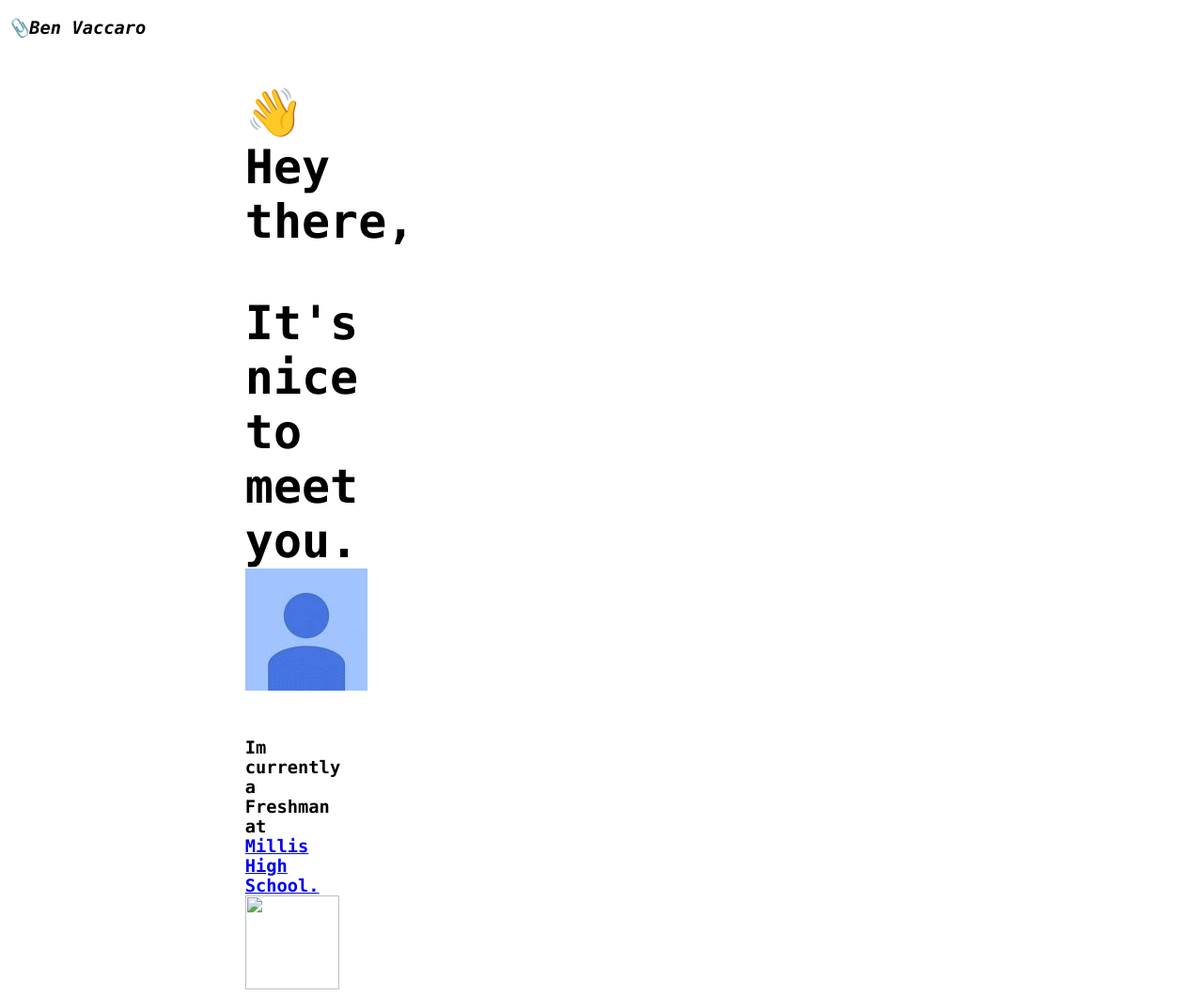
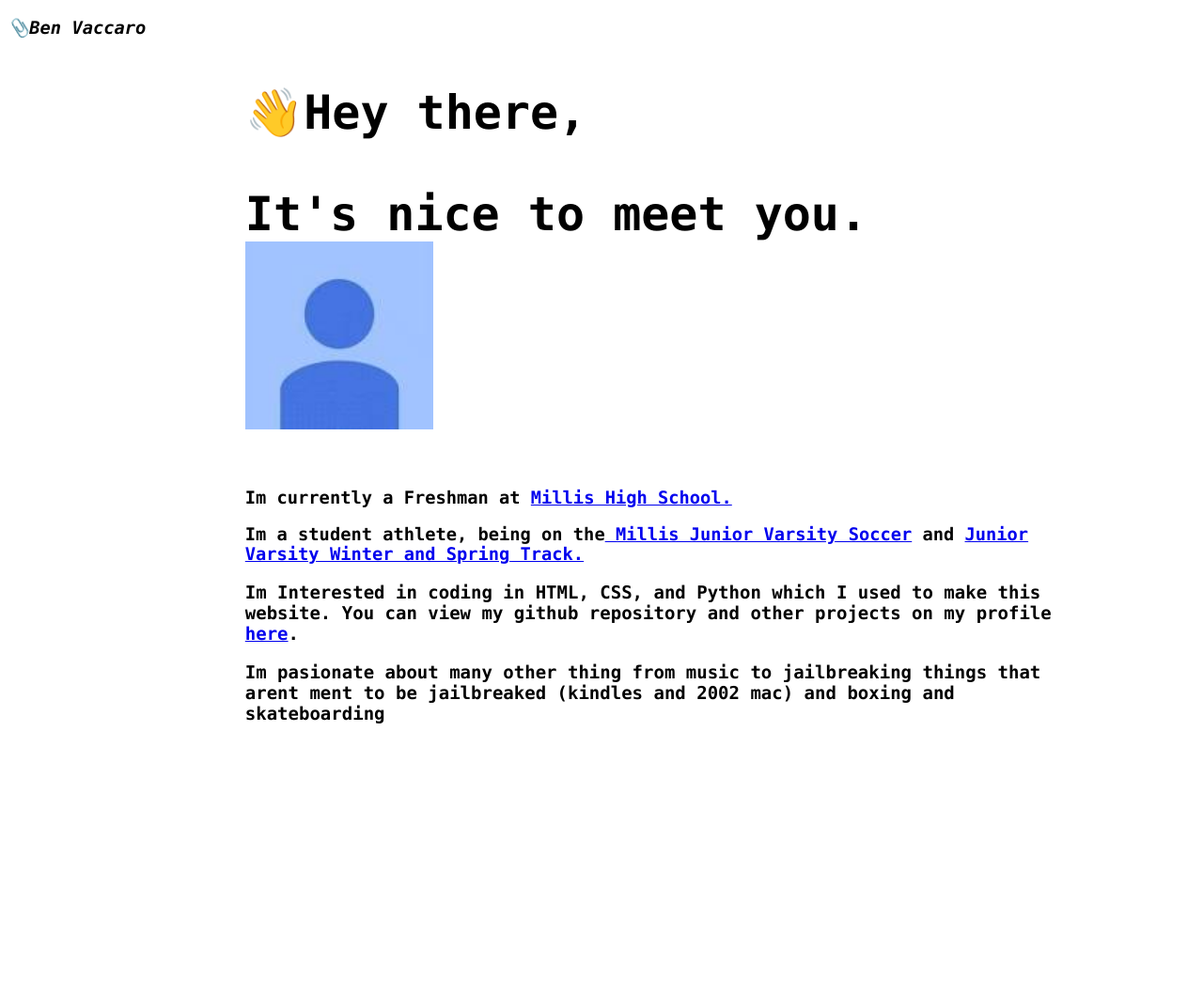
Before and after one commit to 2008wbbv/Personal-Website, a plain HTML site: page index.html in a window 1280 px wide. Shown: the top 1060 px of the page at 94% size. After the commit the page ends 800 px from the top, so only its background shows below. Drawn offline with Linux system fonts and the light colour scheme.

Commit message:
V. 0.2 added more paragraphs

```diff
--- a/index.html
+++ b/index.html
@@ -9,7 +9,7 @@
     html {
   height: 100%;
   width: 100%;
-  font-family:Lucida Console
+  font-family:Lucida Console,Monaco,Verdana
 }
 .pfppad {
   display: block;
@@ -23,7 +23,7 @@
   display: block;
   margin-left: 20%;
   margin-right: 80%;
-  width: auto;
+  width: 70%;
 }
 
 
@@ -34,7 +34,9 @@
 <body>
 <h3><i>📎Ben Vaccaro</i>
 <p style="font-size:50px;"class="bio">👋Hey there,</p>
-<p style="font-size:50px;"class="bio"> It's nice to meet you. <img src="pfp.png" class="pfppad"></p>
-<p style=""class="bio">Im currently a Freshman at <a href="https://hs.millisps.org/">Millis High School.</a> <img src="mhs.png" style="width:100px;height:100px; class="pfppad"> <p style=""class="bio"> Im a student athlete, being on the</p><a href="https://twitter.com/MillisAthletics">Millis Junior Varsity Soccer</a> and <a href="https://twitter.com/MillisAthletics">Junior Varsity Winter and Spring Track.</a> </p>
+<p style="font-size:50px;"class="bio"> It's nice to meet you. <img src="pfp.png" style="width:200px;height: 200px; class="pfppad"</p>
+<p style=""class="bio">Im currently a Freshman at <a href="https://hs.millisps.org/">Millis High School.</a> <p style=""class="bio"> Im a student athlete, being on the<a href="https://twitter.com/MillisAthletics"> Millis Junior Varsity Soccer</a> and <a href="https://twitter.com/MillisAthletics">Junior Varsity Winter and Spring Track.</a> </p> </p>
+<p style="font-size:19px;"class="bio"> Im Interested in coding in HTML, CSS, and Python which I used to make this website. You can view my github repository and other projects on my profile <a href="https://github.com/Ben-Vaccaro"> here</a>.</p>
+<p style="font-size:19px;"class="bio"> Im pasionate about many other thing from music to jailbreaking things that arent ment to be jailbreaked (kindles and 2002 mac) and boxing and skateboarding </p>
 </body>
 </html>
```
